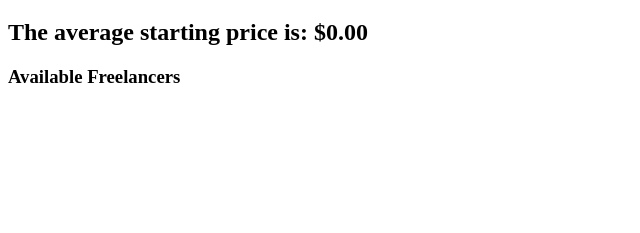
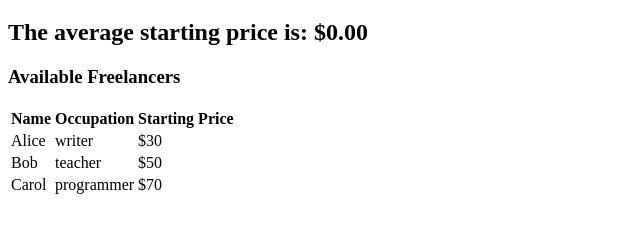
Before and after one commit to Andre-Vu89/Unit2.FreelancerForum, a plain HTML site: page index.html in a window 1280 px wide. Shown: the part 61-294 px from the top of the page, without its empty margins (0-640 px from the left). Drawn offline with Linux system fonts and the light colour scheme.

Commit message:
table render update

```diff
--- a/index.html
+++ b/index.html
@@ -7,12 +7,9 @@
     <script src="script.js" defer></script>
 </head>
 <body>
-    <div>
         <h1>Freelancer Forum</h1>
         <h2>The average starting price is: $0.00</h2>
         <h3>Available Freelancers</h3>
-
-
-    </div>
+        <div id="tableContainer"></div>
 </body>
 </html>
--- a/script.js
+++ b/script.js
@@ -4,9 +4,10 @@ const data = [
     { name: "Carol", price: 70, occupation: "programmer" }
 ];
 
-function renderData()
+function renderData() {
+    const tableContainer = document.querySelector('#tableContainer');
 
-let table = `<table>
+    let tableHTML = `<table>
         <thead>
             <tr>
                 <th>Name</th>
@@ -15,3 +16,16 @@ let table = `<table>
             </tr>
         </thead>
         <tbody>`;
+
+    data.forEach(person => {
+        tableHTML += `<tr>
+            <td>${person.name}</td>
+            <td>${person.occupation}</td>
+            <td>$${person.price}</td>
+        </tr>`;
+    });
+    tableHTML += `</tbody></table>`;
+    tableContainer.innerHTML = tableHTML;
+}
+
+document.addEventListener('DOMContentLoaded', renderData);
```
